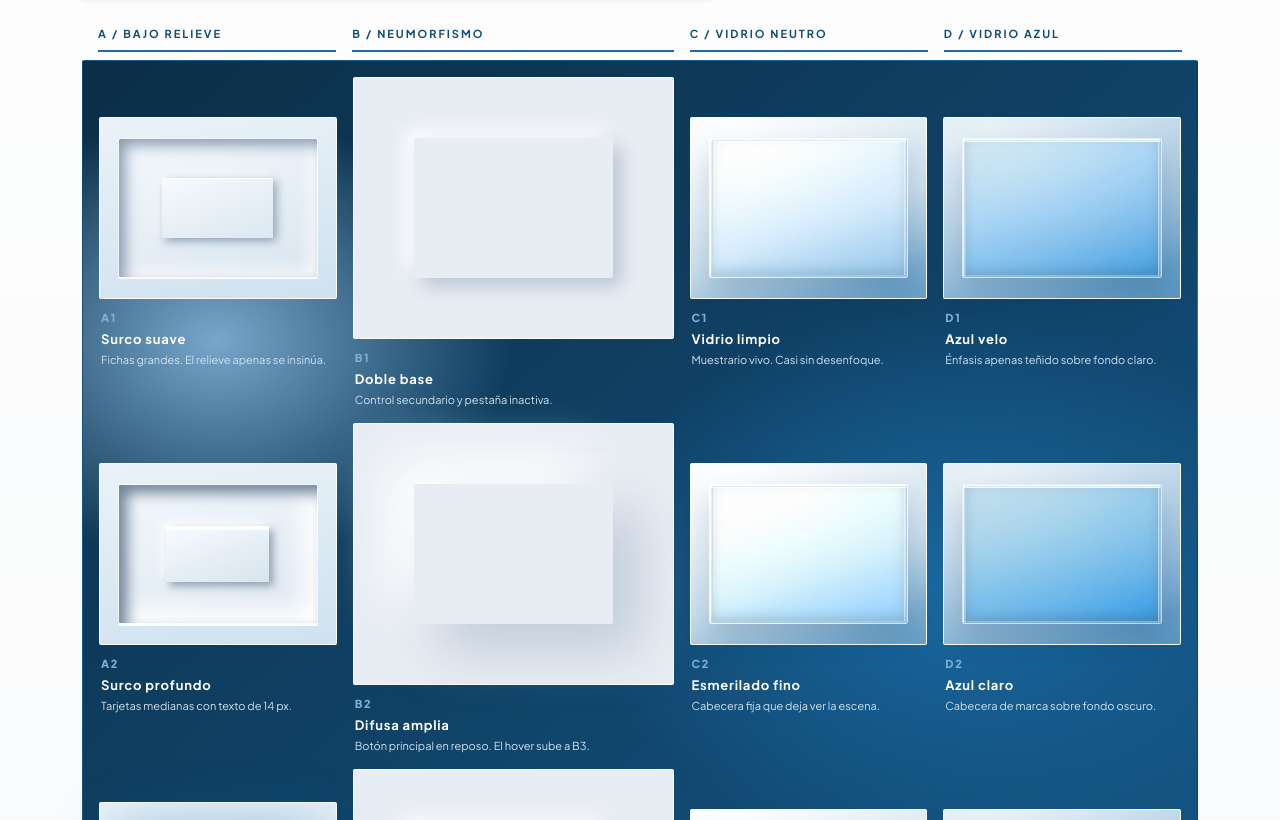
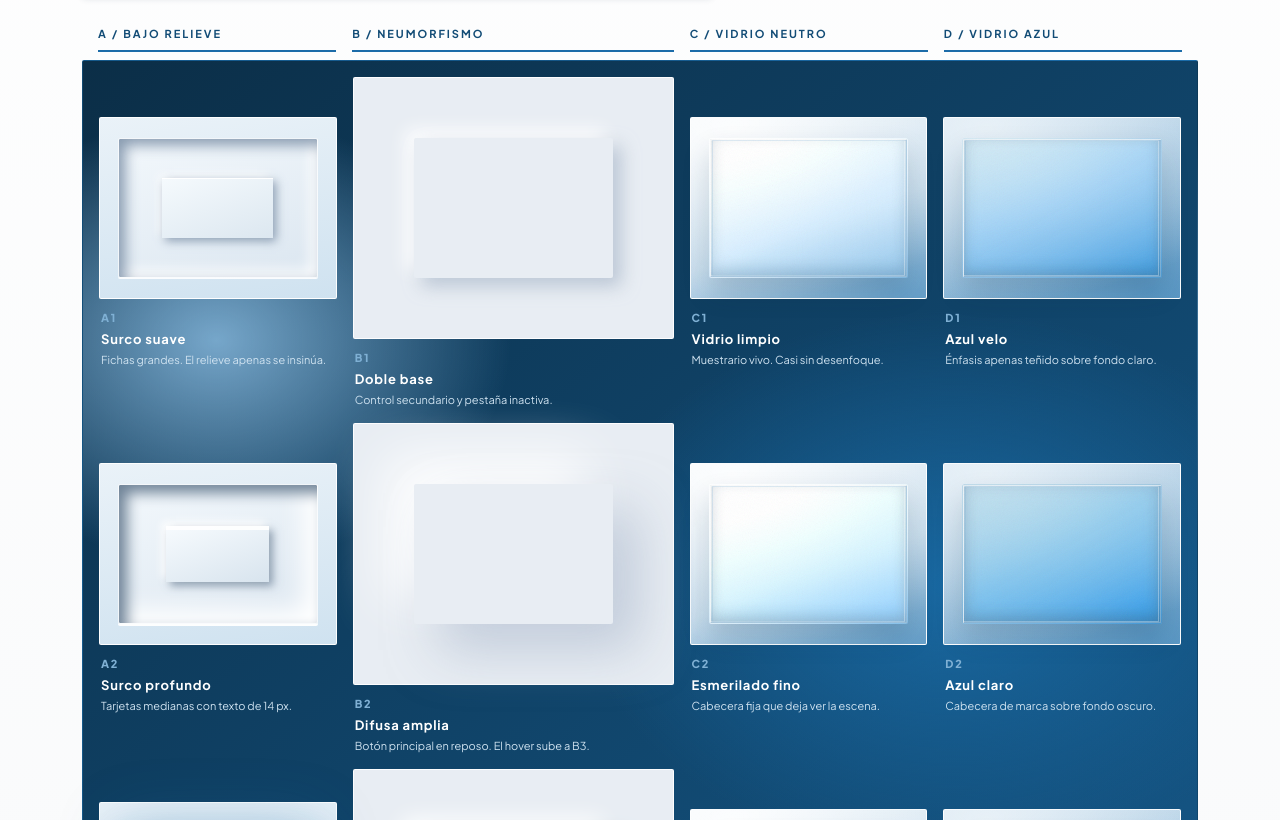
Before and after one commit to CRS-DISENO/crs-design-system-penpot, a plain HTML site: page ui/index.html in a window 1280 px wide. Shown: the part 11180-12000 px from the top of the page. Drawn offline with Linux system fonts and the light colour scheme.

Commit message:
ui: el vidrio de los materiales pierde el marco blanco pintado

```diff
--- a/ui/index.html
+++ b/ui/index.html
@@ -1830,6 +1830,16 @@
   .index-title--pending{ color:var(--ink-3); }
   /* Titulares de bloque: con el tracking alto, el titular largo no cabia en pantallas estrechas. */
   @media (max-width:560px){ .bloque-title{ letter-spacing:.08em; font-size:20px; } }
+
+  /* El vidrio de los materiales no lleva marco pintado: la linea de 1 px y las
+     tres interiores blancas mataban la ilusion. El canto lo hace el fondo y la
+     sombra interna azul, que si son del vidrio. */
+  .specimen .glass{
+    border-color:transparent;
+    box-shadow:
+      inset 0 -6px 16px rgba(11,46,71,.20),
+      0 16px 32px rgba(11,46,71,.16);
+  }
 </style>
 </head>
 <body>
```
